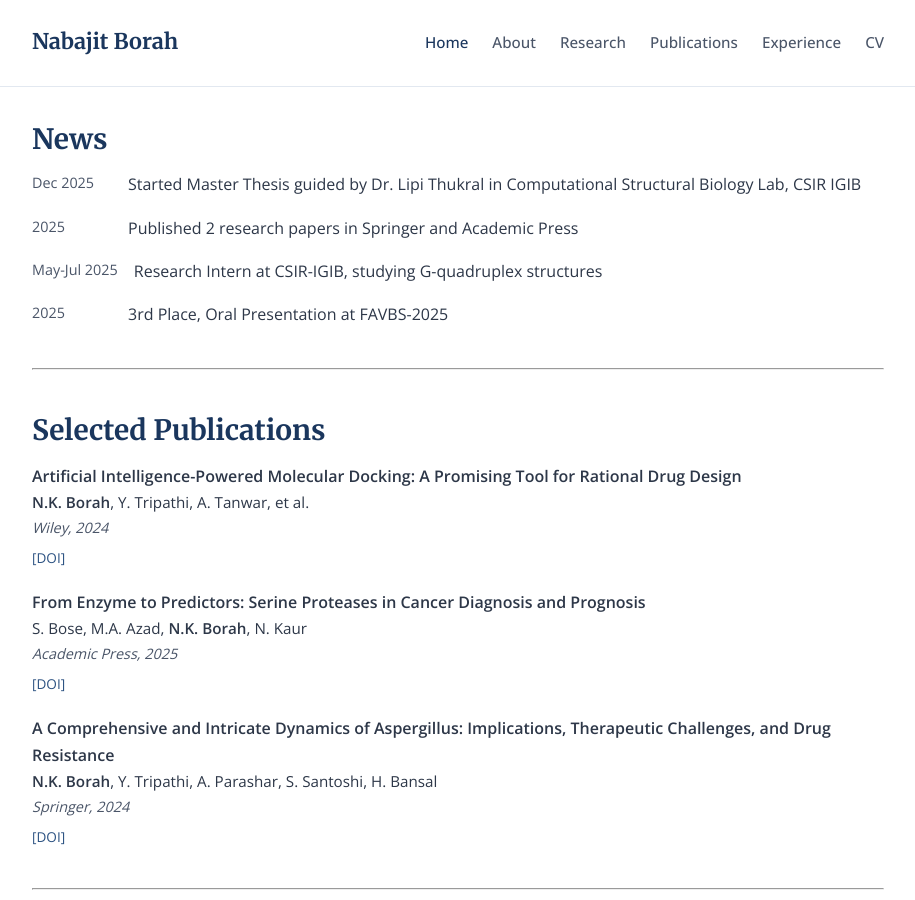
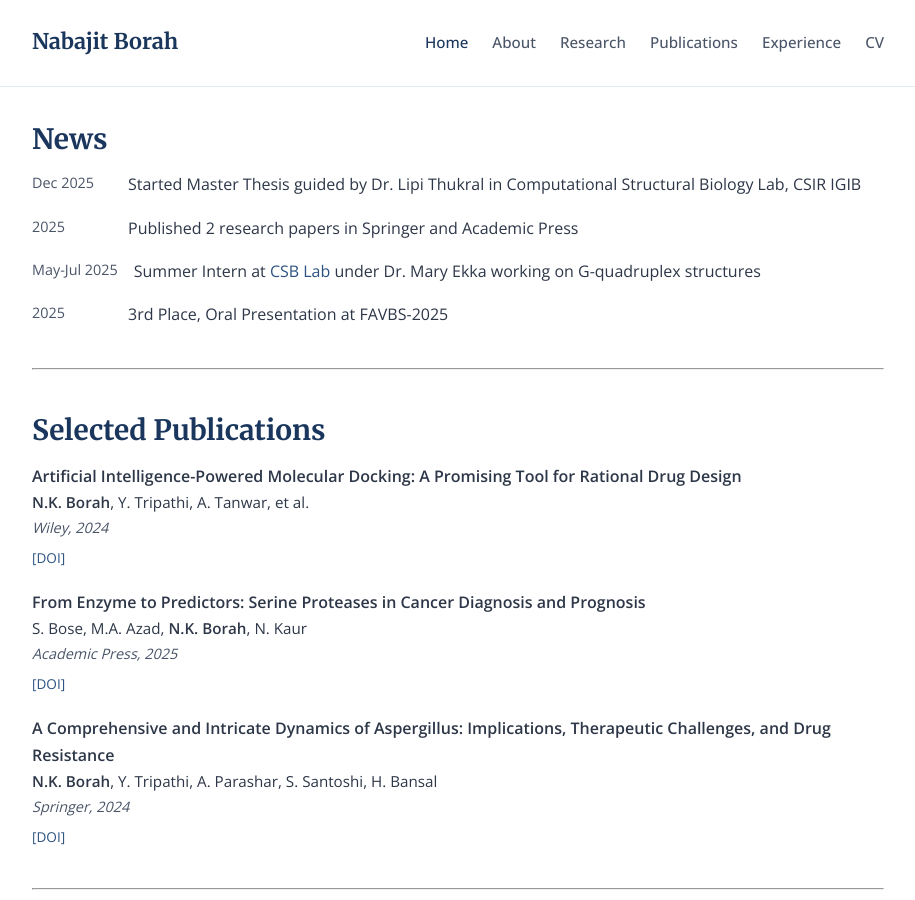
Before and after one commit to basicallynabbo/basicallynabbo.github.io, a Jekyll site: the page built from index.md, in a window 1280 px wide and 900 px high, scrolled down 638 px. Shown: the whole window, without its empty margins (182-1097 px from the left). Built offline with Jekyll 4.4.1, drawn with Linux system fonts in a browser that asks for light colours.

Commit message:
Update internship details with CSB Lab link
Co-authored-by: Cursor <cursoragent@cursor.com>

```diff
--- a/index.md
+++ b/index.md
@@ -42,7 +42,7 @@ I have hands-on experience with molecular docking, MD simulations, and various b
   </div>
   <div class="news-item">
     <span class="news-date">May-Jul 2025</span>
-    <span>Research Intern at CSIR-IGIB, studying G-quadruplex structures</span>
+    <span>Summer Intern at <a href="https://csbiolab.com/" target="_blank">CSB Lab</a> under Dr. Mary Ekka working on G-quadruplex structures</span>
   </div>
   <div class="news-item">
     <span class="news-date">2025</span>
```
